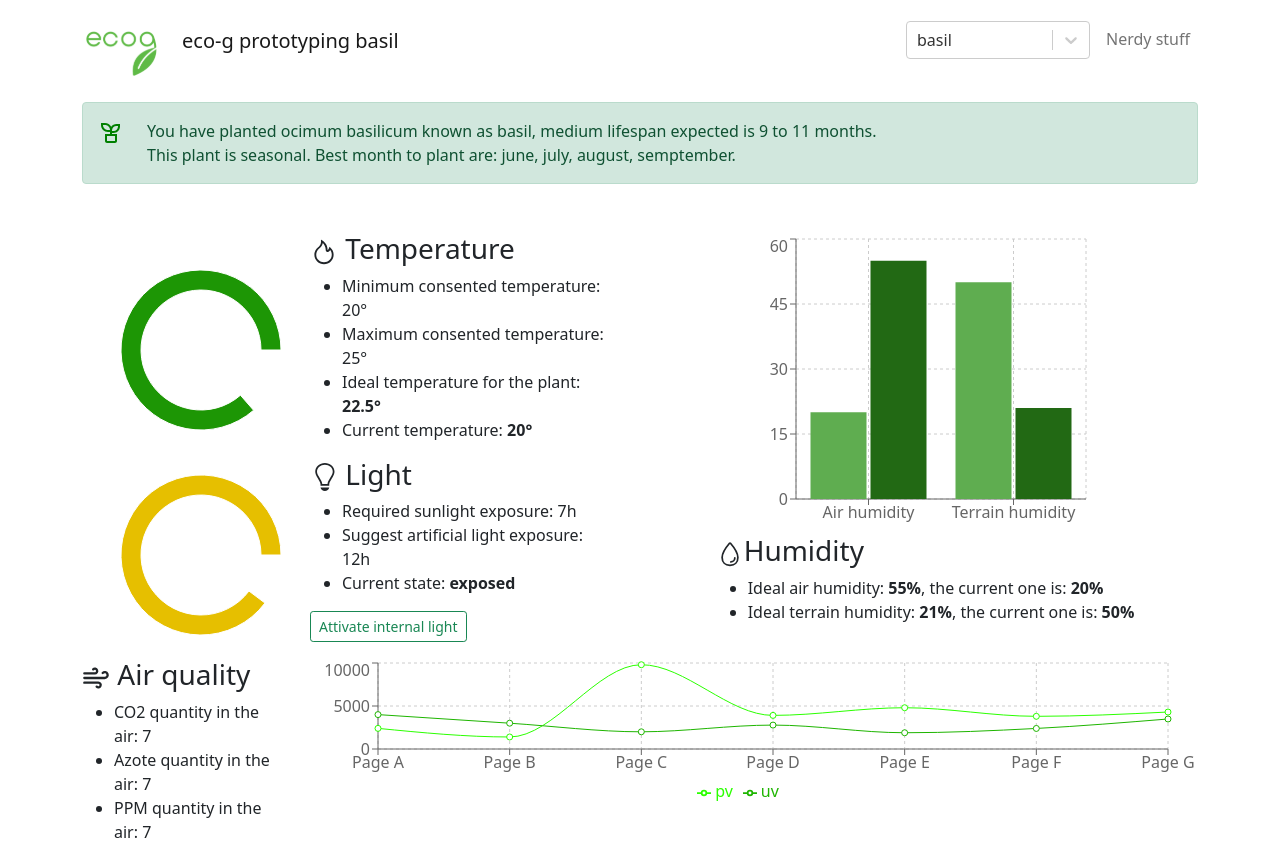
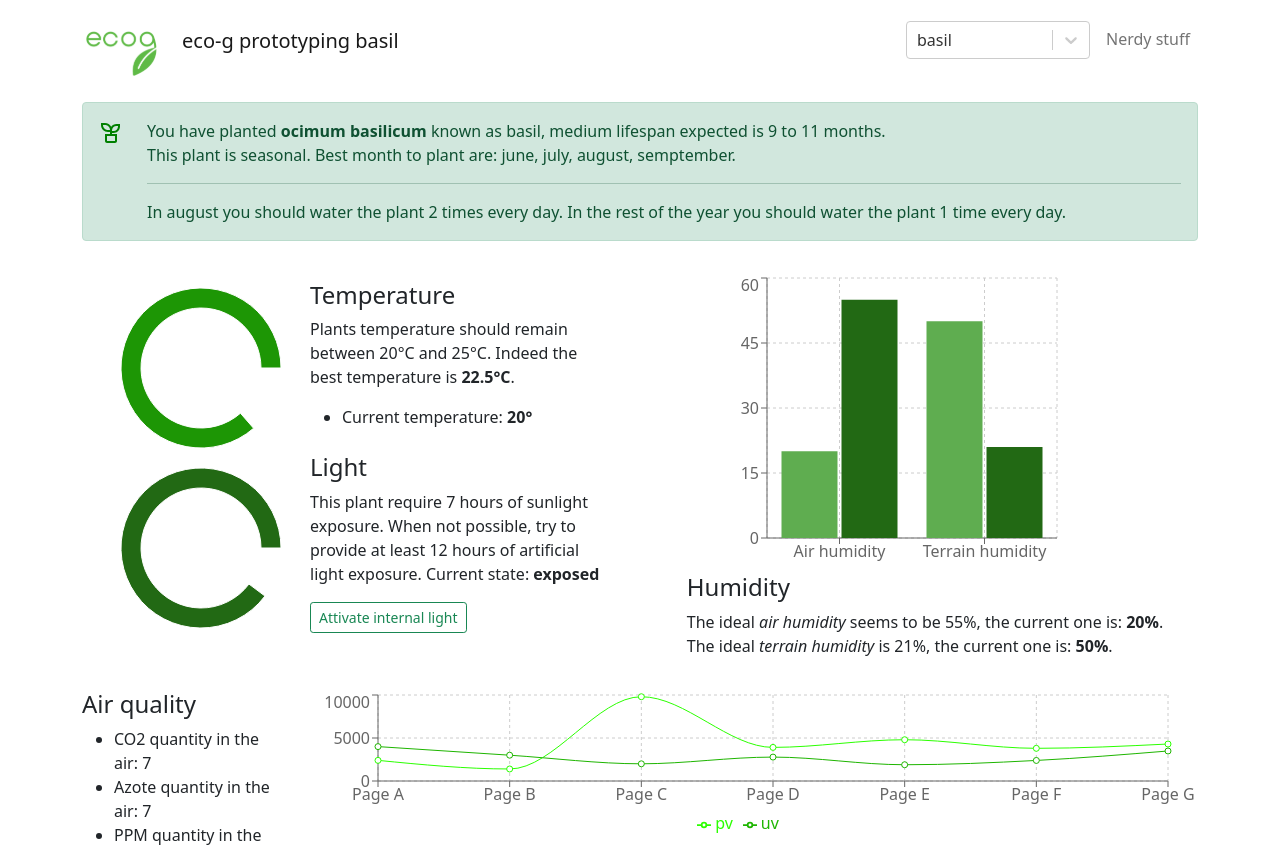
Before and after one commit to RaffaeleCrocco/ecog, a React (Create React App) app: page / in a window 1280 px wide. Shown: the top 847 px of the page. Built offline with nearby package versions, Linux system fonts and the light colour scheme.

Commit message:
Add watering info

```diff
--- a/src/components/Air.js
+++ b/src/components/Air.js
@@ -53,7 +53,8 @@ const Air = () => {
         <Row>
             <Col className="d-flex justify-content-center align-items-center">
                     <div>
-                        <h3><FiWind/> Air quality</h3>
+                        <h4>Air quality</h4>
+                        {/* <FiWind/>  */}
                         <ul>
                             <li>CO2 quantity in the air: 7 </li>
                             <li>Azote quantity in the air: 7 </li>
--- a/src/components/Humidity.js
+++ b/src/components/Humidity.js
@@ -1,6 +1,6 @@
 import React from 'react';
 import { Col, Row } from 'react-bootstrap';
-import { BarChart, Bar, Cell, XAxis, YAxis, CartesianGrid, Tooltip, Legend, ResponsiveContainer } from 'recharts';
+import { BarChart, Bar, XAxis, YAxis, CartesianGrid, Tooltip } from 'recharts';
 import database from '../data/data.json'
 import fakeSensor from '../data/fake-sensors-data.json'
 import {IoWaterOutline} from 'react-icons/io5'
@@ -59,11 +59,12 @@ const Humidity = (props) => {
             <Row>
                 <Col className="d-flex justify-content-center align-items-center">
                     <div>
-                        <h3><IoWaterOutline/>Humidity</h3>
-                        <ul>
-                            <li>Ideal air humidity: <strong>{idealAir}%</strong>, the current one is: <strong>{currentAir}%</strong></li>
-                            <li>Ideal terrain humidity: <strong>{idealTerrain}%</strong>, the current one is: <strong>{currentTerrain}%</strong></li>
-                        </ul>
+                        <h4>Humidity</h4>
+                        {/* <IoWaterOutline/> */}
+                        <p>
+                            The ideal <i> air humidity </i> seems to be {idealAir}%, the current one is: <strong>{currentAir}%</strong>. <br/>
+                            The ideal <i> terrain humidity </i> is {idealTerrain}%, the current one is: <strong>{currentTerrain}%</strong>.
+                        </p>
                     </div>
                 </Col>
             </Row>
--- a/src/components/Light.js
+++ b/src/components/Light.js
@@ -10,7 +10,7 @@ const data = [
     { name: "Group B", value: 50 },
 ];
 
-const COLORS = ['#e6bf00', '#ffffff'];
+const COLORS = ['#226914', '#ffffff'];
 
 
 
@@ -48,13 +48,13 @@ const Light = (props) => {
                 </Col>
                 <Col className="d-flex justify-content-center align-items-center">
                     <div>
-                        <h3><GoLightBulb/> Light</h3>
-                        <ul>
-                            <li>Required sunlight exposure: {database[props.plant].stats.light.time[0]}h</li>
-                            <li>Suggest artificial light exposure: {database[props.plant].stats.light.time[1]}h </li>
-                            <li>Current state: <strong>exposed</strong></li>
-
-                        </ul>
+                        <h4> Light</h4>
+                        {/* <GoLightBulb/> */}
+                        <p>
+                            This plant require {database[props.plant].stats.light.time[0]} hours of sunlight exposure.
+                            When not possible, try to provide at least {database[props.plant].stats.light.time[1]} hours of
+                            artificial light exposure. Current state: <strong>exposed</strong>
+                        </p>
                         <Button size="sm" variant="outline-success">Attivate internal light</Button>
                     </div>
                 </Col>
--- a/src/components/Temperature.js
+++ b/src/components/Temperature.js
@@ -19,13 +19,9 @@ const Temperature = (props) => {
 
     var current = fakeSensor.temperature
     const ideal = database[props.plant].stats.temperature[2]
-
-    console.log(current)
-    console.log(ideal)
-
     var scarto = (current < ideal) ? ideal - current : current - ideal
 
-    console.log(scarto)
+
 
     const data = [
         { name: "Group A", value: current },
@@ -57,12 +53,14 @@ const Temperature = (props) => {
                 </Col>
                 <Col className="d-flex justify-content-center align-items-center">
                     <div>
-                        <h3><AiOutlineFire/>  Temperature</h3>
+                        <h4>Temperature</h4>
+                        {/* <AiOutlineFire/>   */}
+                        <p>
+                            Plants temperature should remain between {database[props.plant].stats.temperature[0]}°C
+                            and {database[props.plant].stats.temperature[1]}°C. Indeed the best temperature is <strong>{database[props.plant].stats.temperature[2]}°C</strong>.
+                        </p>
                         <ul>
-                            <li>Minimum consented temperature: {database[props.plant].stats.temperature[0]}° </li>
-                            <li>Maximum consented temperature: {database[props.plant].stats.temperature[1]}° </li>
-                            <li>Ideal temperature for the plant: <strong>{database[props.plant].stats.temperature[2]}°</strong></li>
-                            <li>Current temperature: <strong>{current}°</strong></li>
+                           <li>Current temperature: <strong>{current}°</strong></li>
                         </ul>
                     </div>
                 </Col>
--- a/src/data/data.json
+++ b/src/data/data.json
@@ -26,11 +26,11 @@
             "month" : [
                 {
                    "lable" : "august",
-                   "times" : [2, 1]
+                   "times" : ["2 times", "day"]
                 },
                 {
-                    "lable" : "*",
-                    "times" : [1, 1]
+                    "lable" : "the rest of the year",
+                    "times" : ["1 time", "day"]
                 }
             ]
         }
--- a/src/pages/Dashboard.js
+++ b/src/pages/Dashboard.js
@@ -7,39 +7,89 @@ import Air from "../components/Air";
 import Navigation from "../components/Navigation";
 import database from "../data/data.json"
 import {RiPlantLine} from "react-icons/ri"
-import {CgColorBucket} from "react-icons/cg"
+
 
 const Dashboard = (props) => {
 
   //obtaining watering data
-  /* var wateringOptions = ""
-  for(var option in database[props.plant].watering.months) {
-    console.log(option.lable)
-  } */
+  var wateringOptions = ""
+  for(var option in database[props.plant].watering.month) {
+    var period = database[props.plant].watering.month[option].lable
+    var times = database[props.plant].watering.month[option].times[0]
+    var days =  database[props.plant].watering.month[option].times[1]
+    wateringOptions += "In " + period + " you should water the plant " + times + " every " + days + ". "
+  }
+
+
+  const data = [
+    {
+      subject: 'Math',
+      A: 120,
+      B: 110,
+      fullMark: 150,
+    },
+    {
+      subject: 'Chinese',
+      A: 98,
+      B: 130,
+      fullMark: 150,
+    },
+    {
+      subject: 'English',
+      A: 86,
+      B: 130,
+      fullMark: 150,
+    },
+    {
+      subject: 'Geography',
+      A: 99,
+      B: 100,
+      fullMark: 150,
+    },
+    {
+      subject: 'Physics',
+      A: 85,
+      B: 90,
+      fullMark: 150,
+    },
+    {
+      subject: 'History',
+      A: 65,
+      B: 85,
+      fullMark: 150,
+    },
+  ];
+
 
   return (
     <div>
       <Navigation plant={props.plant} setPlant={props.setPlant}/>
       <Container className="d-flex justify-content-center align-items-center mt-3">
         <div>
-          <Alert variant="success">
           <Row>
-              <Col xs="auto" className="border-left">
+            <Col>
+                <Alert variant="success" xs="auto">
+                  <Row>
+                    <Col xs="auto">
                       <RiPlantLine size="1.5rem" color="green"/>
                     </Col>
                     <Col>
                       <span>
-                  You have planted {database[props.plant].name.species} known as {database[props.plant].name.common}, medium lifespan expected is {database[props.plant].stats.lifespan}. <br/>
+                        You have planted <b>{database[props.plant].name.species}</b> known as {database[props.plant].name.common}, medium lifespan expected is {database[props.plant].stats.lifespan}. <br/>
                         {
                           database[props.plant].stats.seasonal ?
                           "This plant is seasonal. Best month to plant are: " + database[props.plant].stats.months + "." :
                           "This plant is not seasonal."
                         }
+                        <hr/>
                       </span>
+                      <span>{wateringOptions}</span>
                     </Col>
                   </Row>
                 </Alert>
-          <Row className="mt-5">
+            </Col>
+          </Row>
+          <Row className="mt-3">
             <Col className="d-flex justify-content-center align-items-around" xs="6">
               <div>
                 <Temperature plant={props.plant}/>
@@ -55,18 +105,6 @@ const Dashboard = (props) => {
               <Air plant={props.plant}/>
             </Col>
           </Row>
-          <Alert variant="primary" className="mb-5">
-            <Row>
-              <Col xs="auto" className="border-left">
-                <CgColorBucket size="1.5rem" color="blue"/>
-              </Col>
-              <Col>
-                <span>
-                  From what we known of {database[props.plant].name.common}
-                </span>
-              </Col>
-            </Row>
-          </Alert>
         </div>
       </Container>
     </div>
```
Lines whose indentation alone changed are shown as unchanged.
